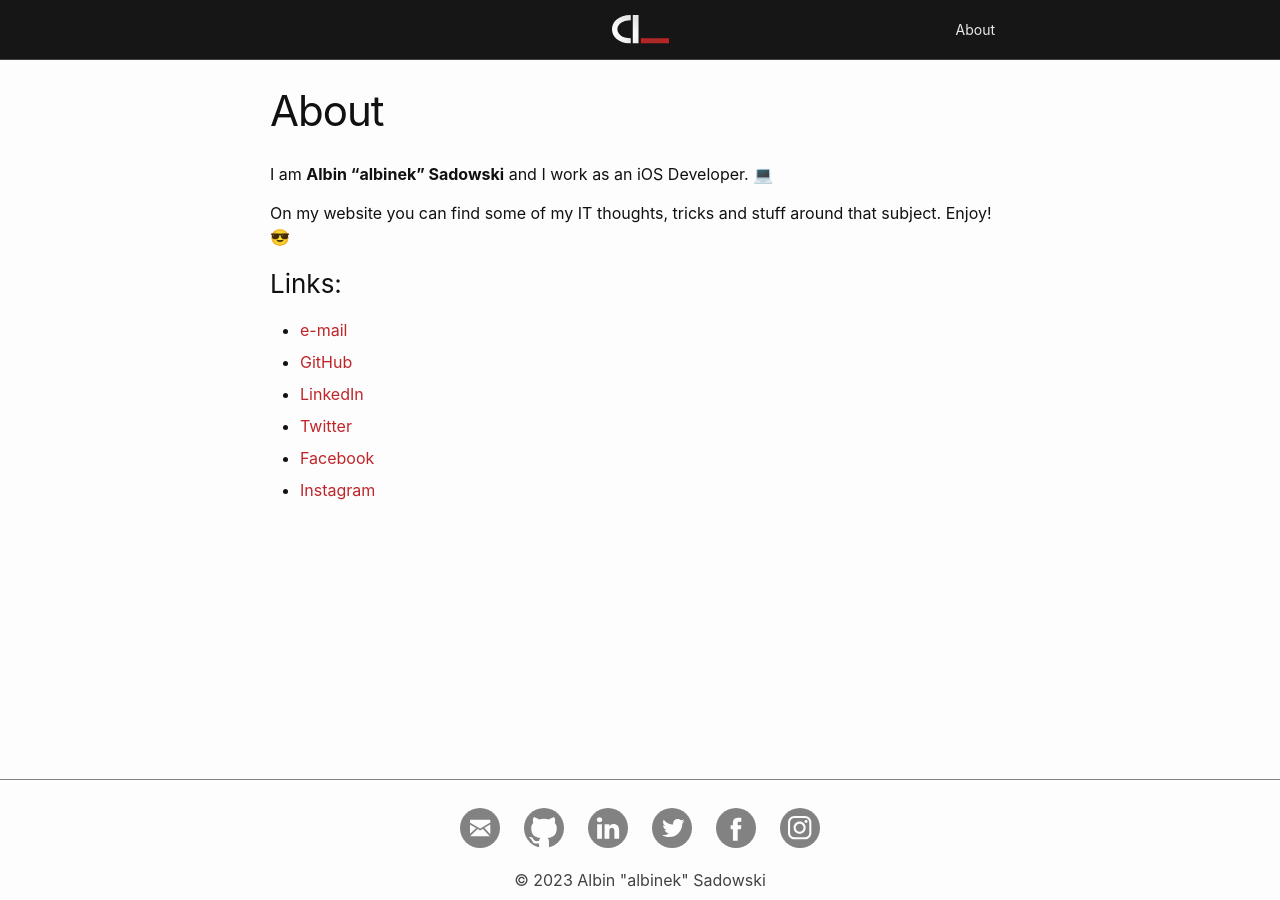
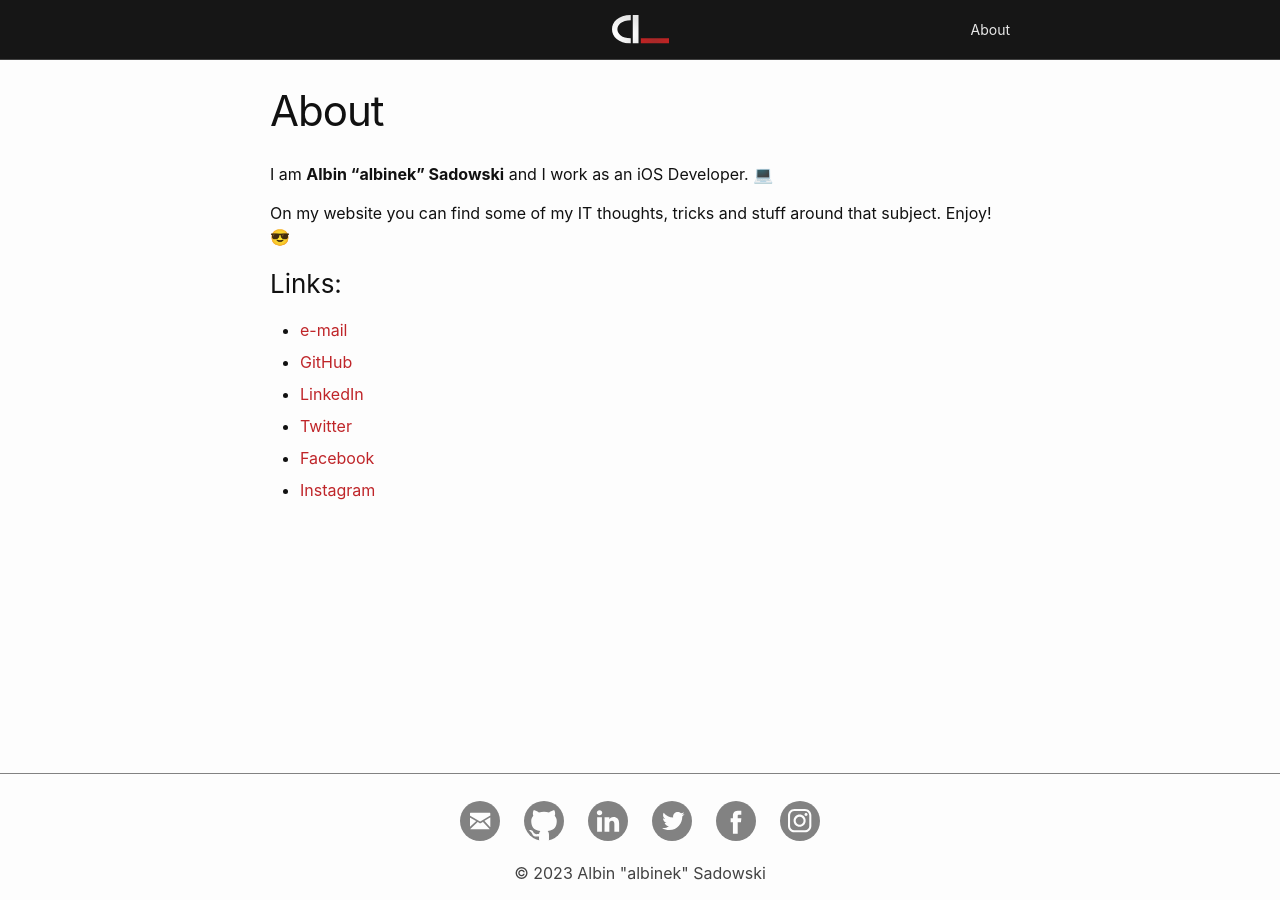
Before and after one commit to albinekcom/albinekcom.github.io, a Jekyll site: the page built from about.md, in a window 1280 px wide. Built offline with Jekyll 4.4.1, drawn with Linux system fonts in a browser that asks for light colours.

Commit message:
Improve margins

```diff
--- a/_sass/minima/_layout.scss
+++ b/_sass/minima/_layout.scss
@@ -9,7 +9,7 @@
 .header-container {
   display: flex;
   justify-content: space-between;
-  padding: $spacing-unit / 2;
+  padding: $spacing-unit / 2 0 $spacing-unit / 2 0;
 }
 
 .header-dummy {
@@ -49,7 +49,7 @@
   display: flex;
   justify-content: center;
   flex-wrap: wrap;
-  padding-top: 16px;
+  padding-top: $spacing-unit / 2;
   padding-bottom: 8px;
 }
 
@@ -62,7 +62,7 @@
 .footer-legal {
   text-align: center;
   color: $grey-color-dark;
-  margin-bottom: 8px;
+  margin-bottom: $spacing-unit / 2;
 }
 
 
```
